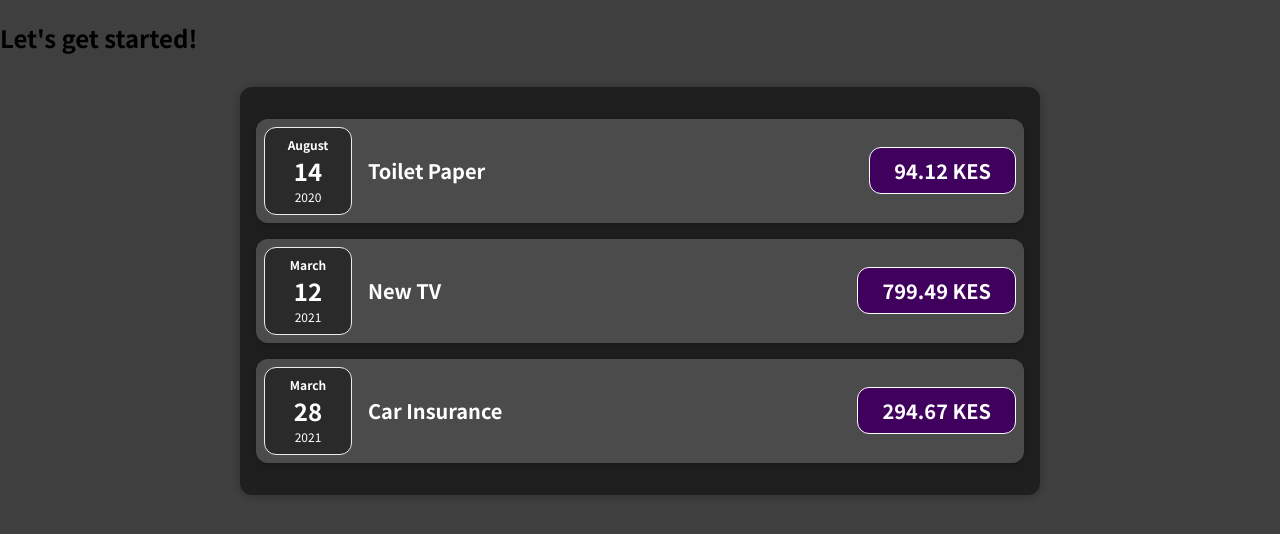
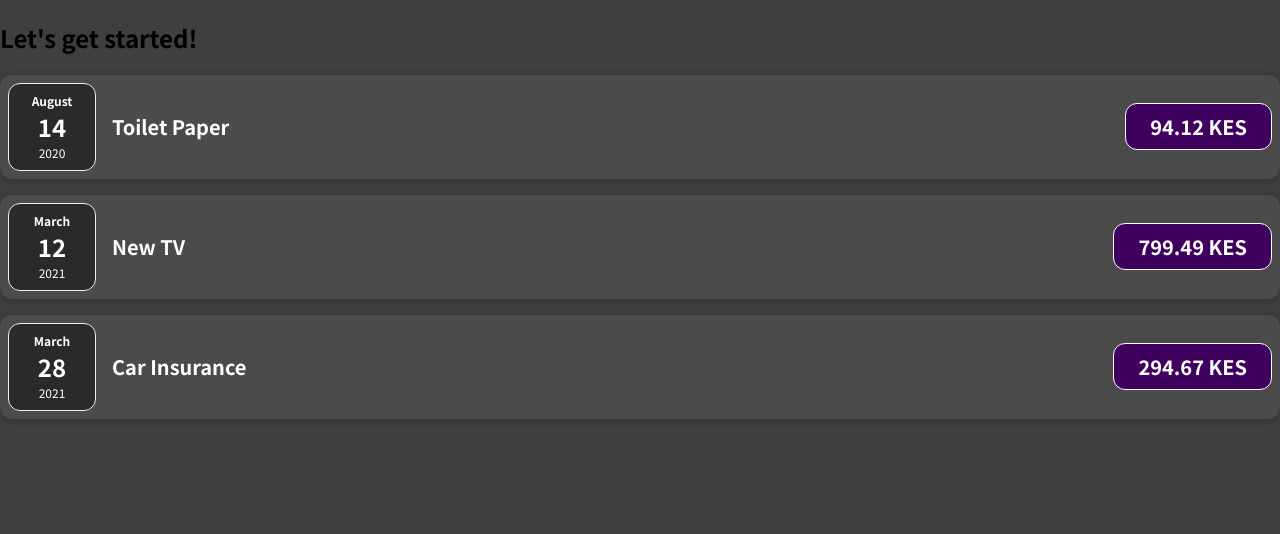
Before and after one commit to GlennOnyango/ExpenseTracker, a JavaScript app: page / in a window 1280 px wide. Shown: the top 534 px of the page. Built offline with nearby package versions, Linux system fonts and the light colour scheme.

Commit message:
CARD component Added

```diff
--- /dev/null
+++ b/src/components/Card.css
@@ -0,0 +1,4 @@
+.card {
+    border-radius: 12px;
+    box-shadow: 0 1px 8px rgba(0, 0, 0, 0.25);
+}
--- /dev/null
+++ b/src/components/Card.js
@@ -0,0 +1,8 @@
+import './Card.css';
+function Card(props) {
+
+    const classes = 'card '+props.className
+    return(<div className={classes}>{props.children}</div>);
+}
+
+export default Card;
--- a/src/components/Expense.css
+++ b/src/components/Expense.css
@@ -4,6 +4,4 @@
     margin: 2rem auto;
     width: 50rem;
     max-width: 95%;
-    border-radius: 12px;
-    box-shadow: 0 1px 8px rgba(0, 0, 0, 0.25);
 }
--- a/src/components/Expense.js
+++ b/src/components/Expense.js
@@ -3,12 +3,12 @@
 function Expense(props){
 
     return(
-        <div className="expenses">
+        <card className="expense">
             <Expenseitems title={props.expenses_most[0].title} amount={props.expenses_most[0].amount} date={props.expenses_most[0].date}/>
             <Expenseitems title={props.expenses_most[1].title} amount={props.expenses_most[1].amount} date={props.expenses_most[1].date}/>
             <Expenseitems title={props.expenses_most[2].title} amount={props.expenses_most[2].amount} date={props.expenses_most[2].date}/>
 
-        </div>
+        </card>
     );
 }
 export default Expense;
--- a/src/components/Expenseitems.css
+++ b/src/components/Expenseitems.css
@@ -2,10 +2,8 @@
     display: flex;
     justify-content: space-between;
     align-items: center;
-    box-shadow: 0 2px 8px rgba(0, 0, 0, 0.25);
     padding: 0.5rem;
     margin: 1rem 0;
-    border-radius: 12px;
     background-color: #4b4b4b;
 }
 
--- a/src/components/Expenseitems.js
+++ b/src/components/Expenseitems.js
@@ -1,10 +1,12 @@
 import './Expenseitems.css'
 import ExpenseDate from './ExpenseDate';
+import Card from './Card';
+
 function Expenseitems(props) {
 
 
 
-    return( <div className="expense-item">
+    return( <Card className="expense-item">
 
         <ExpenseDate date={props.date}/>
 
@@ -12,7 +14,7 @@
             <h2>{props.title}</h2>
             <div className="expense-item__price">{props.amount} KES</div>
         </div>
-    </div>);
+    </Card>);
 }
 
 export default Expenseitems;
```
